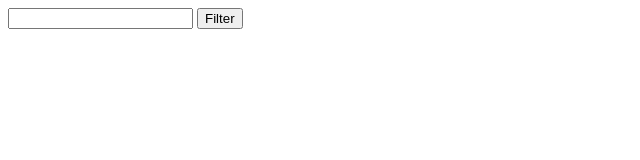
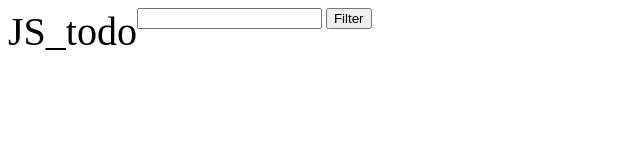
Before and after one commit to eync/JS_todo, a plain HTML site: page index.html in a window 1280 px wide. Shown: the whole page, without its empty margins (0-640 px from the left). Drawn offline with Linux system fonts and the light colour scheme.

Commit message:
Update index.html

```diff
--- a/index.html
+++ b/index.html
@@ -4,9 +4,14 @@
     <meta charset="UTF-8">
     <meta name="viewport" content="width=device-width, initial-scale=1.0">
     <title>Document</title>
+    <style>
+        .main { display: flex; }
+        #header {font-size:40px;}
+    </style>
 </head>
 <body>
     <div class="main">
+        <div id="header">JS_todo</div>
       <div class="searchbox">
           <input id="searching" type="search"></input>
           <button action="">Filter</button>
```
